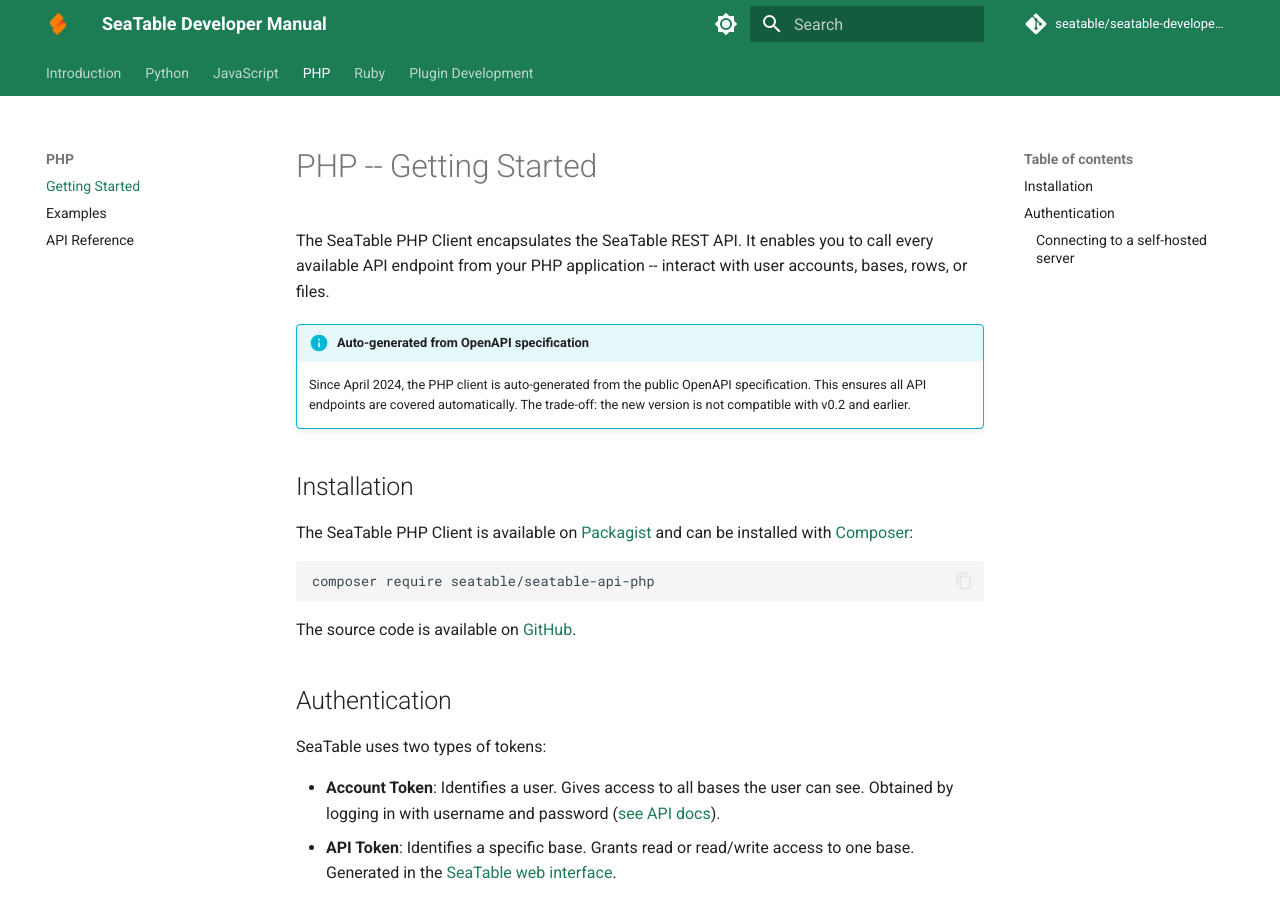
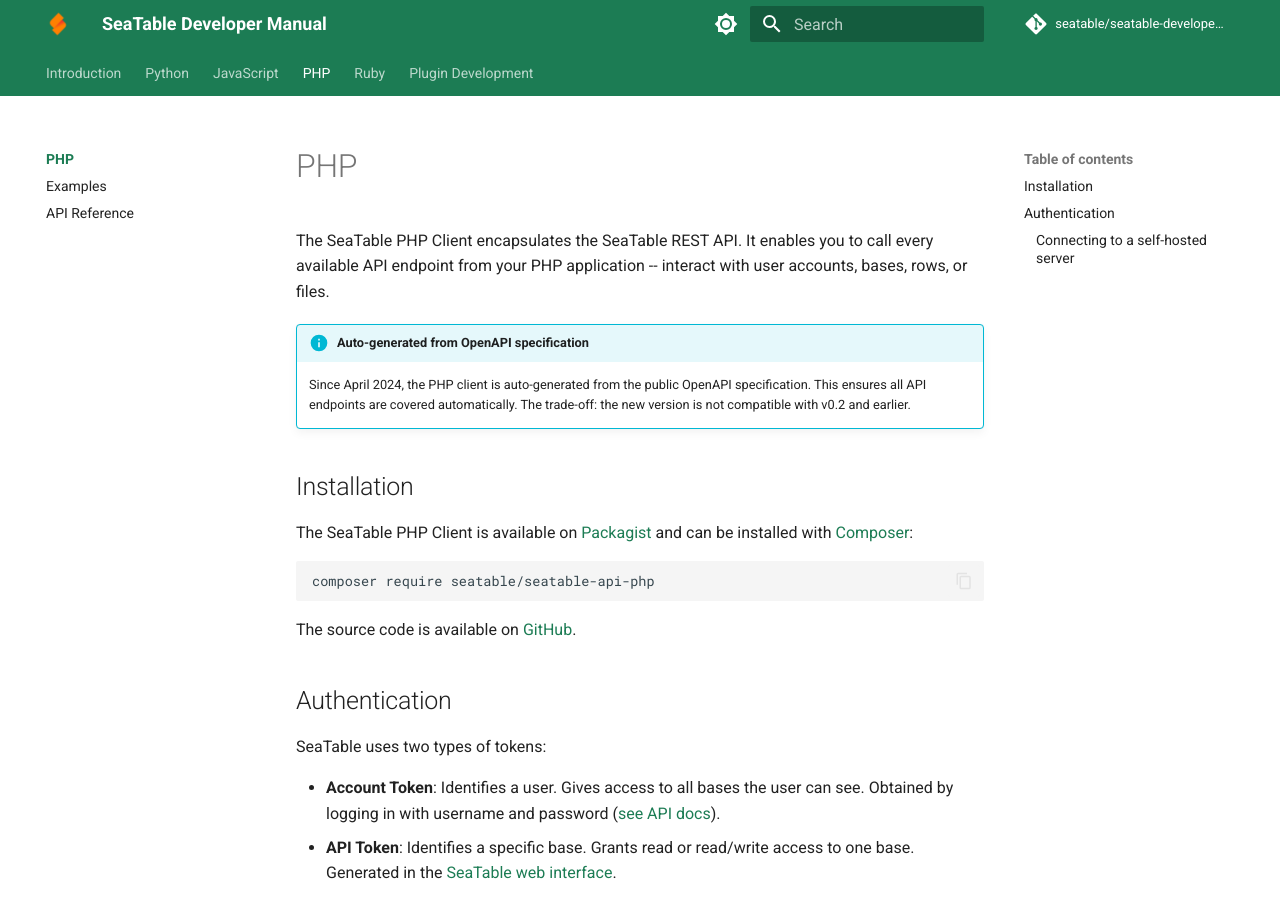
Before and after one commit to seatable/seatable-developer-docs, an MkDocs documentation site: the page built from docs/php/index.md, in a window 1280 px wide and 900 px high. Built offline with MkDocs 1.6.1 and Material for MkDocs 9.7.7, drawn with Linux system fonts in a browser that asks for light colours; comment, search, counter and statistics services are not loaded.

Commit message:
Use section index pages for all languages
Move Getting Started content into index.md for each language so
clicking the section name in the sidebar shows the page directly
(using MkDocs Material navigation.indexes). Remove redundant
"-- Getting Started" from page titles.

```diff
--- a/docs/php/getting-started.md
+++ b/docs/php/index.md
@@ -1,4 +1,4 @@
-# PHP -- Getting Started
+# PHP
 
 The SeaTable PHP Client encapsulates the SeaTable REST API. It enables you to call every available API endpoint from your PHP application -- interact with user accounts, bases, rows, or files.
 
--- a/mkdocs.yml
+++ b/mkdocs.yml
@@ -122,7 +122,7 @@ nav:
       - index.md
       - Get support: introduction/get_support.md
   - Python:
-      - Getting Started: python/getting-started/index.md
+      - python/index.md
       - Metadata: python/objects/metadata.md
       - Context: python/objects/context.md
       - Tables: python/objects/tables.md
@@ -139,7 +139,7 @@ nav:
       - SQL Queries: python/sql/introduction.md
       - SQL Functions: python/sql/functions.md
   - JavaScript:
-      - Getting Started: javascript/index.md
+      - javascript/index.md
       - Tables: javascript/tables.md
       - Views: javascript/views.md
       - Columns: javascript/columns.md
@@ -151,7 +151,7 @@ nav:
       - Constants: javascript/constants.md
       - Scripting Features: javascript/scripting-features.md
   - PHP:
-      - Getting Started: php/getting-started.md
+      - php/index.md
       - Examples: php/examples.md
       - API Reference: php/api-reference.md
   - Ruby: ruby/index.md
```
Also changed, not shown: docs/javascript/index.md (+1 -1 lines), docs/python/index.md (renamed from docs/python/getting-started/index.md, +1 -1 lines).
